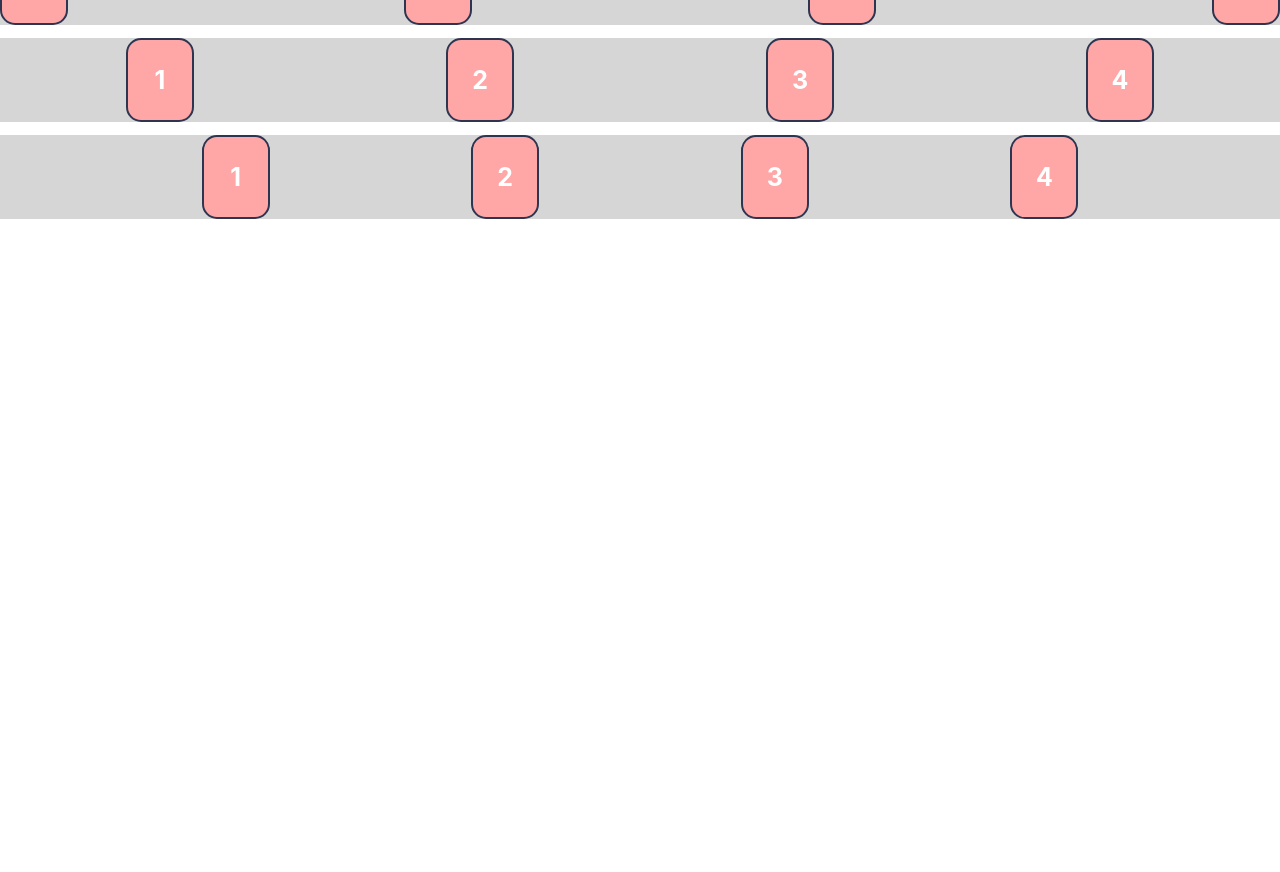
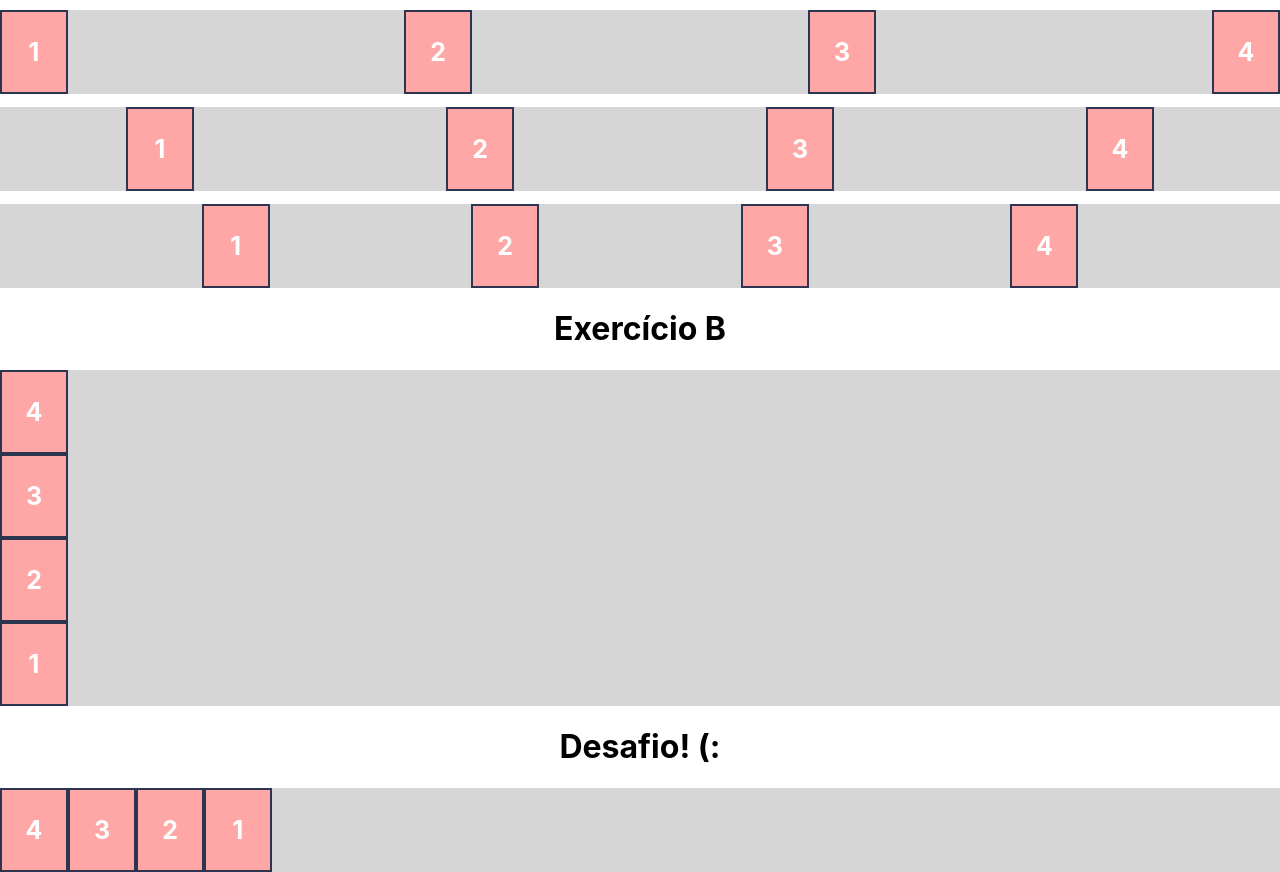
Before and after one commit to RafaRpso/atividadesPI, a plain HTML site: page ativ4/exercicioAB_Desafio.html in a window 1280 px wide. Shown: the part 362-1234 px from the top of the page. Before the commit the page ends 800 px from the top, so only its background shows below. Drawn offline with Linux system fonts and the light colour scheme.

Commit message:
mudancas Atividade

```diff
--- a/ativ4/exerA.html
+++ b/ativ4/exercicioAB_Desafio.html
@@ -4,10 +4,11 @@
     <meta charset="UTF-8">
     <meta http-equiv="X-UA-Compatible" content="IE=edge">
     <meta name="viewport" content="width=device-width, initial-scale=1.0">
-    <title>Exercício A</title>
+    <title>Exercício 2</title>
     <link rel="stylesheet" href="style.css">
 </head>
 <body>
+    <h1> Exercício A </h1>
     <div id="container1" class="container">
         <div class="quadrantes">1</div>
         <div class="quadrantes">2</div>
@@ -44,5 +45,19 @@
         <div class="quadrantes">3</div>
         <div class="quadrantes">4</div>
     </div>
+    <h1> Exercício B </h1>
+    <div id="container7" class="container">
+        <div class="quadrantes">1</div>
+        <div class="quadrantes">2</div>
+        <div class="quadrantes">3</div>
+        <div class="quadrantes">4</div>
+    </div>
+    <h1> Desafio! (:</h1>
+    <div id="containerDesafio" class="container">
+        <div class="quadrantes">1</div>
+        <div class="quadrantes">2</div>
+        <div class="quadrantes">3</div>
+        <div class="quadrantes">4</div>
+    </div>
 </body>
 </html>
--- a/ativ4/style.css
+++ b/ativ4/style.css
@@ -26,6 +26,17 @@ body{
 #container6{
     justify-content: space-evenly;
 }
+#container7{
+    flex-direction: column-reverse;
+}
+#containerDesafio{
+    flex-direction: row-reverse;
+    justify-content: flex-end; /* Joguei o jogo do sapo xd */
+}
+h1{
+    display: flex;
+    justify-content: center;
+}
 .quadrantes{
     display:flex;
     background-color:rgb(255, 167, 167);
@@ -37,5 +48,5 @@ body{
     font-weight: bold;
     width:5%;
     height:10vh;
-    border-radius: 15px;
+
 }
```
